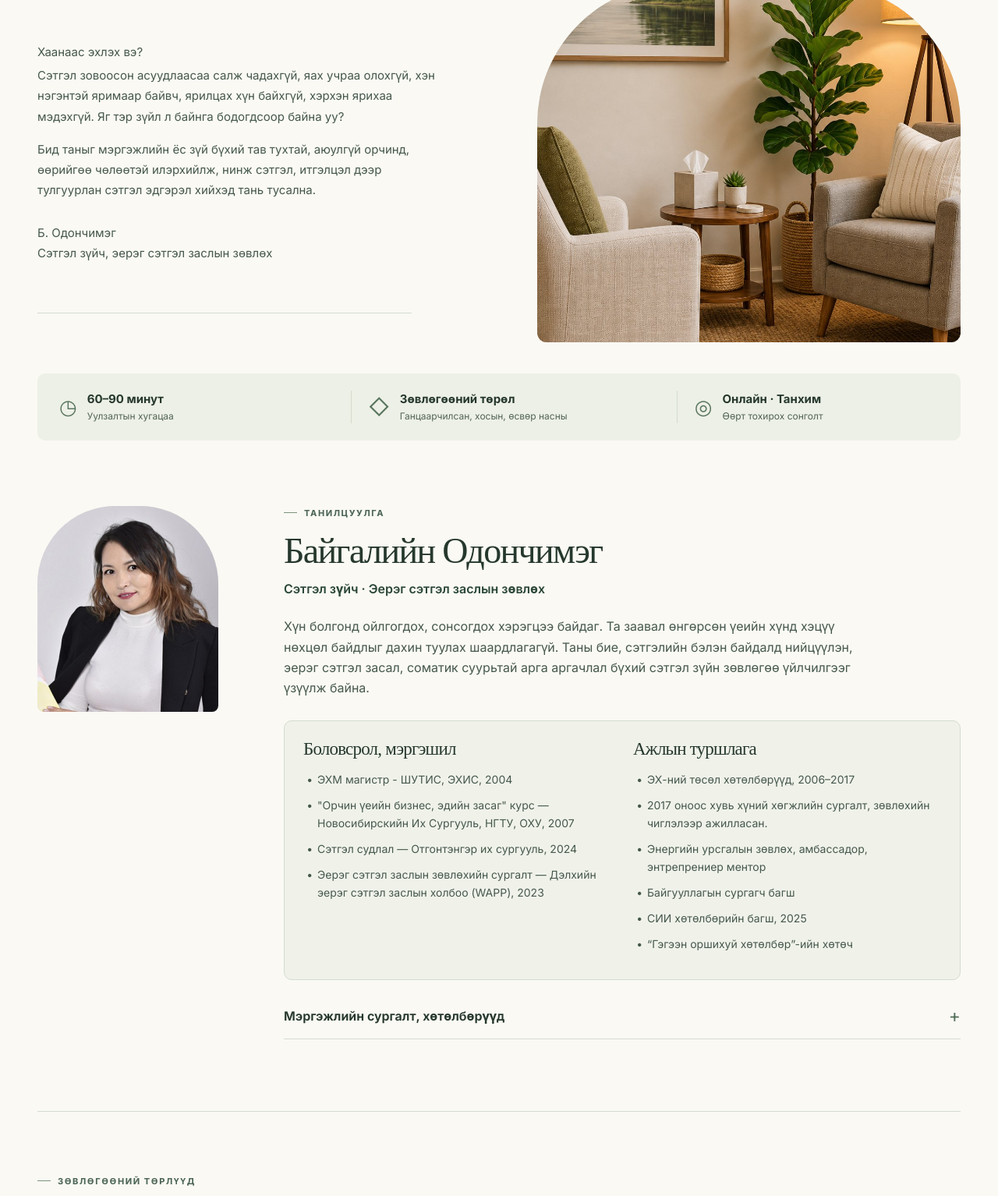
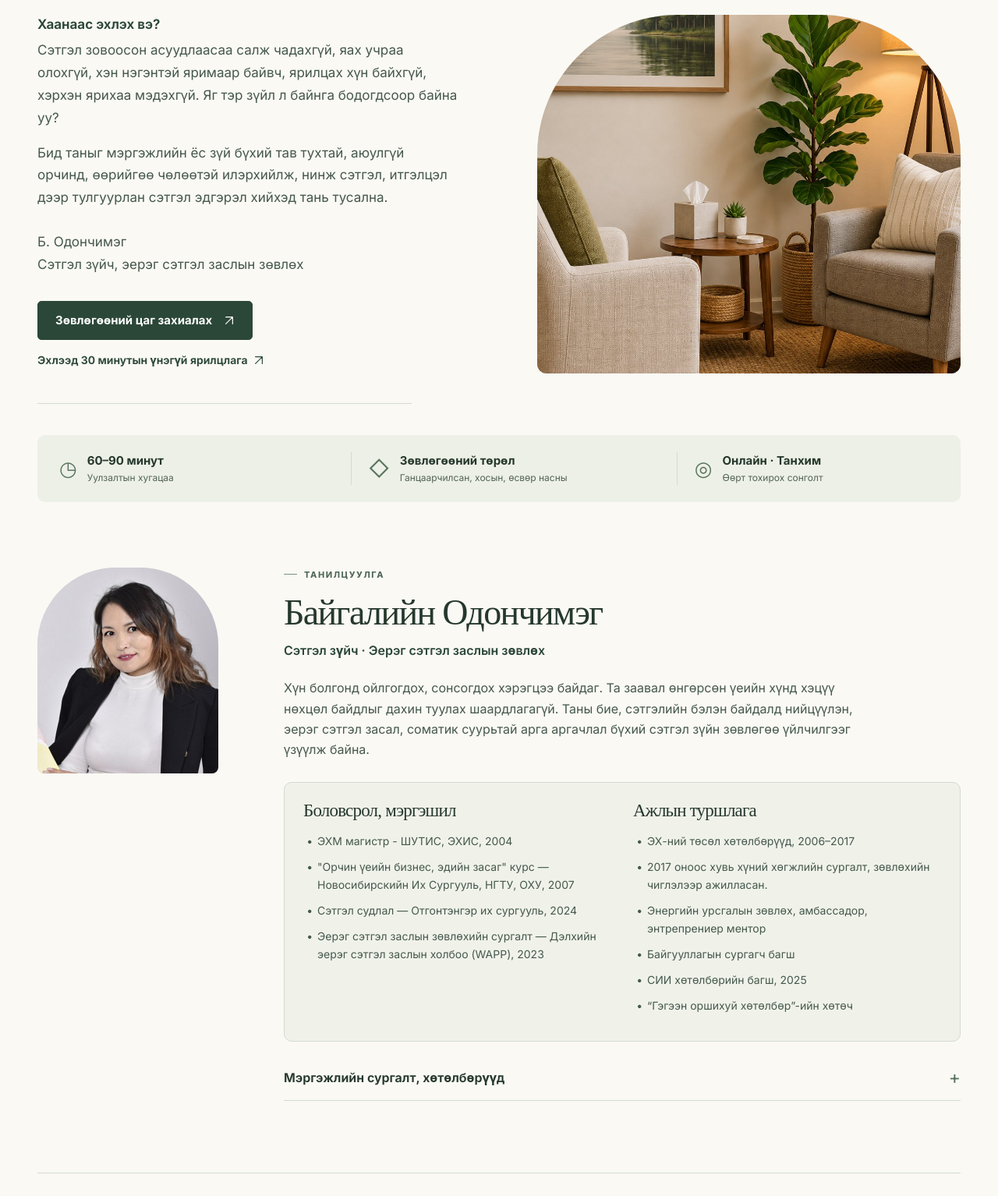
Before and after one commit to odonchimeghm-ux/Web_Energy-center, a plain HTML site: page index.html in a window 1280 px wide. Shown: the part 334-1868 px from the top of the page at 78% size. Drawn offline with Linux system fonts and the light colour scheme.

Commit message:
Emphasis Hierarchy хийв

```diff
--- a/index.html
+++ b/index.html
@@ -9,8 +9,14 @@
   <link rel="apple-touch-icon" href="assets/images/logo-mark.png">
   <link rel="preconnect" href="https://fonts.googleapis.com">
   <link rel="preconnect" href="https://fonts.gstatic.com" crossorigin>
-  <link href="https://fonts.googleapis.com/css2?family=Inter:ital,wght@0,400..800;1,700..800&family=Lora:wght@400&display=swap" rel="stylesheet">
+  <link href="https://fonts.googleapis.com/css2?family=Inter:ital,wght@0,400..800;1,700..800&family=Lora:ital,wght@0,400;1,400&display=swap" rel="stylesheet">
   <link rel="stylesheet" href="styles.css">
+  <script>
+    if ('IntersectionObserver' in window && matchMedia('(prefers-reduced-motion: no-preference)').matches) {
+      document.documentElement.classList.add('reveal-on');
+    }
+  </script>
+  <script src="script.js" defer></script>
 </head>
 <body id="top">
   <a class="skip-link" href="#main">Агуулга руу очих</a>
@@ -51,6 +57,17 @@
           <p>Сэтгэл зовоосон асуудлаасаа салж чадахгүй, яах учраа олохгүй, хэн нэгэнтэй яримаар байвч, ярилцах хүн байхгүй, хэрхэн ярихаа мэдэхгүй. Яг тэр зүйл л байнга бодогдсоор байна уу?</p>
           <p>Бид таныг мэргэжлийн ёс зүй бүхий тав тухтай, аюулгүй орчинд, өөрийгөө чөлөөтэй илэрхийлж, нинж сэтгэл, итгэлцэл дээр тулгуурлан сэтгэл эдгэрэл хийхэд тань тусална.</p>
           <p class="hero-signature">Б. Одончимэг<br>Сэтгэл зүйч, эерэг сэтгэл заслын зөвлөх</p>
+        </div>
+
+        <div class="hero-actions">
+          <a class="btn btn-primary btn-hero" href="tel:88116562">
+            Зөвлөгөөний цаг захиалах
+            <img src="assets/icons/arrow-light.svg" alt="" width="14" height="14">
+          </a>
+          <a class="text-link" href="#free-call">
+            Эхлээд 30 минутын үнэгүй ярилцлага
+            <img src="assets/icons/arrow-dark.svg" alt="" width="14" height="14">
+          </a>
         </div>
 
         <hr class="hero-divider">
@@ -383,7 +400,7 @@
         </div>
 
         <!-- Secondary: free 30-min intro call -->
-        <div class="cta-alt">
+        <div class="cta-alt" id="free-call">
           <h3 class="cta-alt-title">Эхлээд зөвлөгөөний явцтай танилцахыг хүсвэл</h3>
           <p>«Таныг сонсъё» бол <strong>30 минутын үнэ төлбөргүй</strong> ганцаарчилсан онлайн уулзалт. Танд юу хэрэгтэй байгааг товч ярилцаж, зөвлөгөө хэрхэн явагддаг талаар асуултад тань хариулна. Цаашид зөвлөгөө авах эсэхийг та өөрөө шийднэ.</p>
           <a class="btn btn-outline" href="#">
--- /dev/null
+++ b/script.js
@@ -0,0 +1,23 @@
+// Хөдөлгөөн: хэсгүүд гүйлгэхэд аажмаар тодорч гарч ирнэ.
+// <head> доторх скрипт `reveal-on` классыг зөвхөн хөдөлгөөн зөвшөөрсөн үед нэмдэг.
+(function () {
+  var root = document.documentElement;
+  if (!root.classList.contains('reveal-on')) return;
+
+  var targets = document.querySelectorAll(
+    '.about, .services, .values, .quote, .results, .faq, .formats, .cta'
+  );
+
+  var observer = new IntersectionObserver(function (entries) {
+    entries.forEach(function (entry) {
+      if (entry.isIntersecting) {
+        entry.target.classList.add('is-visible');
+        observer.unobserve(entry.target);
+      }
+    });
+  }, { threshold: 0.12, rootMargin: '0px 0px -40px 0px' });
+
+  targets.forEach(function (el) {
+    observer.observe(el);
+  });
+})();
--- a/styles.css
+++ b/styles.css
@@ -250,20 +250,40 @@ strong { font-weight: 700; }
   letter-spacing: -0.06em;
 }
 
+/* Хэмжээ: нүүрний оршил бусад энгийн текстээс том */
 .hero-intro {
-  max-width: 520px;
+  max-width: 540px;
   padding-top: 38px;
-  font-size: 15px;
-  line-height: 26.25px;
+  font-size: 17px;
+  line-height: 1.7;
+}
+/* Өнгө + Тодрол: нээлтийн асуулт */
+.hero-intro p:first-child {
+  color: var(--green);
+  font-weight: 650;
 }
 /* Proximity: асуулт ба асуудал нэг бүлэг, хариулт тусдаа, гарын үсэг хамгийн хол */
 .hero-intro p + p { margin-top: 16px; }
 .hero-intro p:first-child + p { margin-top: 4px; }
 .hero-intro .hero-signature { margin-top: 28px; }
 
+/* Байрлал: гол үйлдэл нүүр хэсэгт, эхний харагдах талбарт */
+.hero-actions {
+  display: flex;
+  flex-wrap: wrap;
+  align-items: center;
+  gap: 14px 24px;
+  padding-top: 32px;
+}
+.btn-hero {
+  min-height: 50px;
+  padding: 12px 22px;
+  font-size: 15px;
+}
+
 .hero-divider {
   max-width: 480px;
-  margin: 63px 0 0;
+  margin: 44px 0 0;
   border: 0;
   border-top: 1px solid var(--line);
 }
@@ -563,14 +583,15 @@ strong { font-weight: 700; }
   border-radius: 10px;
   background: var(--surface-faq);
 }
-.card-price { min-height: 108px; }
+.card-price { min-height: 104px; }
+/* Хэмжээ + Өнгө: үнэ гарчгаас жижиг, ногоон */
 .card-price strong {
   display: block;
-  color: var(--ink);
+  color: var(--green);
   font-family: var(--serif);
   font-weight: 400;
-  font-size: 35px;
-  line-height: 57.75px;
+  font-size: 28px;
+  line-height: 1.4;
 }
 .card-price small {
   display: block;
@@ -626,13 +647,17 @@ strong { font-weight: 700; }
 }
 
 /* Quote ---------------------------------------------------- */
+/* Налуу + Өнгө: зөөлөн, дулаан ишлэл */
 .quote {
+  max-width: 820px;
   padding-top: 80px;
-  color: #000;
-  font-size: clamp(20px, 2.2vw, 24px);
-  font-weight: 700;
-  line-height: 1.6;
-  letter-spacing: -0.07em;
+  color: var(--green);
+  font-family: var(--lora);
+  font-style: italic;
+  font-weight: 400;
+  font-size: clamp(22px, 2.6vw, 30px);
+  line-height: 1.45;
+  letter-spacing: -0.01em;
 }
 
 /* Results -------------------------------------------------- */
@@ -802,7 +827,11 @@ strong { font-weight: 700; }
   margin-top: 24px;
   padding: 48px 44px;
   border-radius: 14px;
-  background: var(--green-deep);
+  /* Хээ: бараг үл анзаарагдах зөөлөн гэрэлтэлт */
+  background:
+    radial-gradient(circle at 88% 10%, rgba(216, 223, 208, .12), transparent 45%),
+    radial-gradient(circle at 6% 100%, rgba(124, 149, 125, .22), transparent 50%),
+    var(--green-deep);
   color: #e5eadf;
 }
 .cta-title {
@@ -898,6 +927,36 @@ strong { font-weight: 700; }
   line-height: 19.8px;
 }
 
+/* Motion --------------------------------------------------- */
+@media (prefers-reduced-motion: no-preference) {
+  /* Карт дээр хулгана очиход бага зэрэг өргөгдөнө */
+  .card { transition: transform .25s ease, filter .25s ease; }
+  @media (hover: hover) {
+    .card:hover {
+      transform: translateY(-3px);
+      filter: drop-shadow(0 6px 0 #dce3d5);
+    }
+  }
+
+  /* Хэсгүүд аажмаар тодорно (script.js) */
+  .reveal-on .about,
+  .reveal-on .services,
+  .reveal-on .values,
+  .reveal-on .quote,
+  .reveal-on .results,
+  .reveal-on .faq,
+  .reveal-on .formats,
+  .reveal-on .cta {
+    opacity: 0;
+    transform: translateY(16px);
+    transition: opacity .6s ease, transform .6s ease;
+  }
+  .reveal-on .is-visible {
+    opacity: 1;
+    transform: none;
+  }
+}
+
 /* Responsive ----------------------------------------------- */
 @media (max-width: 1100px) {
   .header-inner { flex-wrap: wrap; padding: 14px 0; }
@@ -964,6 +1023,7 @@ strong { font-weight: 700; }
 @media (max-width: 640px) {
   :root { --gutter: 16px; }
   .btn-header { width: 100%; }
+  .btn-hero { width: 100%; justify-content: space-between; }
   .cards { grid-template-columns: 1fr; }
   .card { padding: 22px; }
   .card-title { min-height: 0; font-size: 30px; line-height: 1.15; }
```
